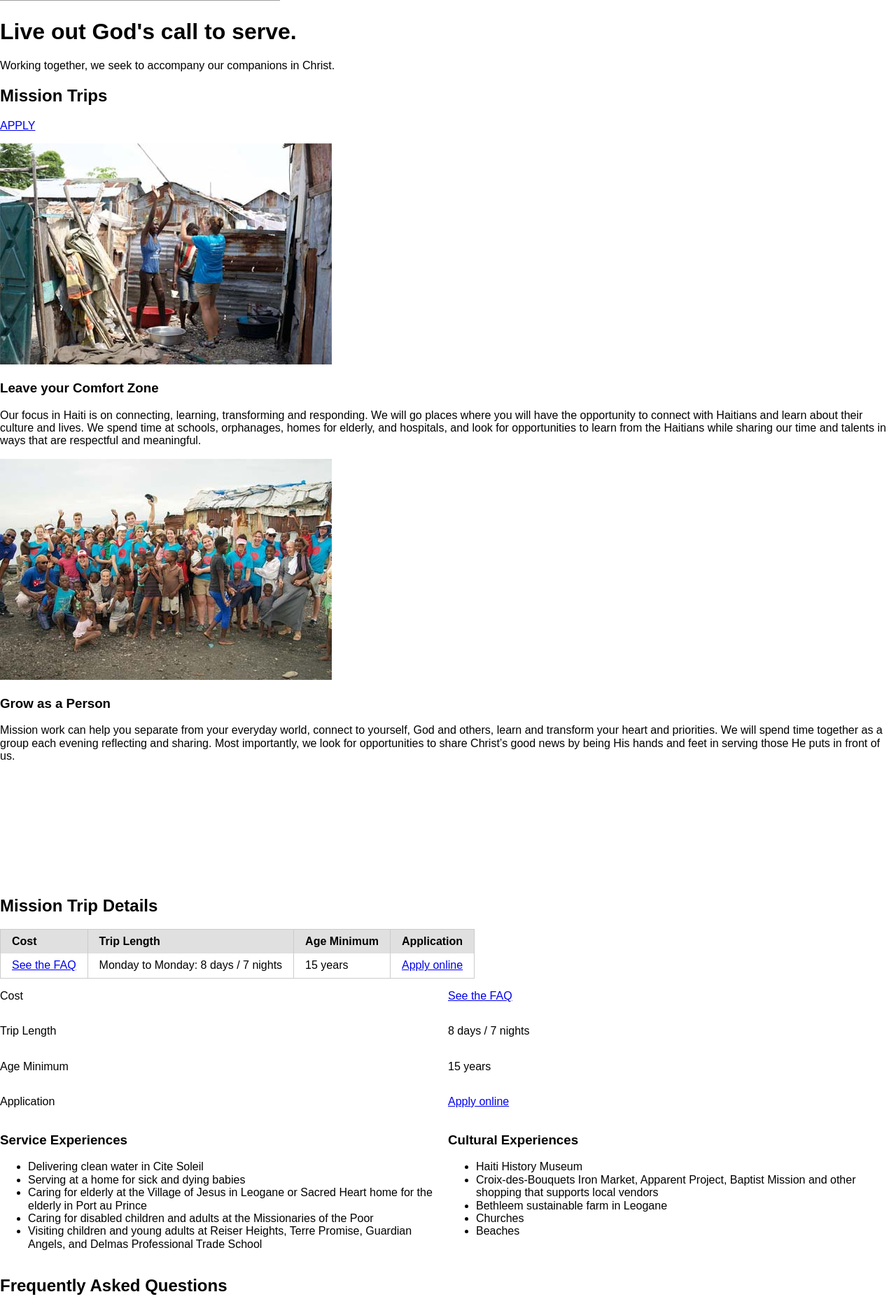
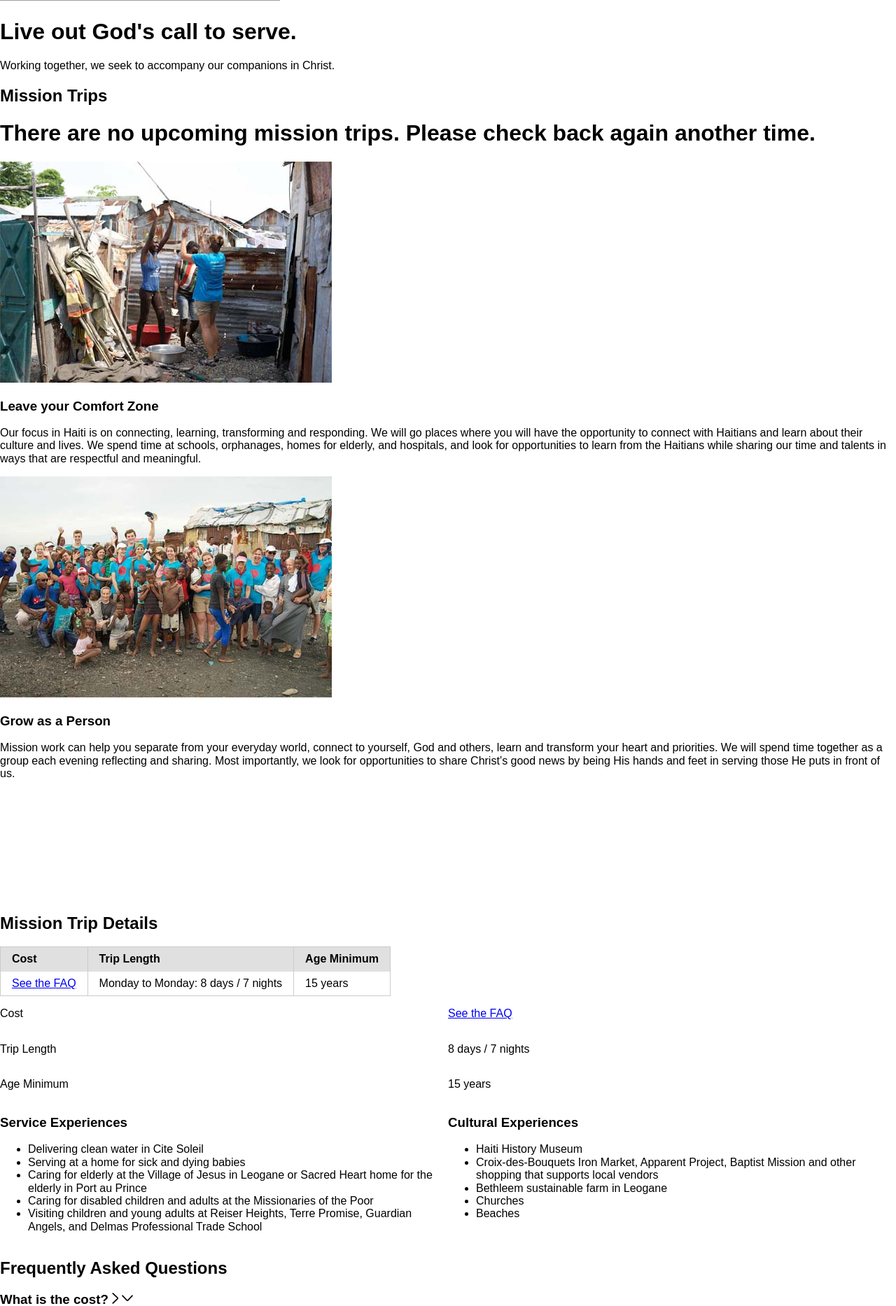
Before and after one commit to AlexKopen/Reiser-Relief, a PHP site: the page made by src/templates/experience/experience.twig in a window 1280 px wide. Shown: the part 299-2166 px from the top of the page at 70% size. Run offline with PHP 8.4, Linux system fonts and the light colour scheme; the template is opened without the code that fills it, so the values that code supplies are empty; some libraries are stand-ins or nearby versions; grey boxes are pictures that could not be loaded.

Commit message:
removed trip dates page

```diff
--- a/src/css/experience.less
+++ b/src/css/experience.less
@@ -155,7 +155,7 @@
 
   #trip-selection {
     table {
-      margin-top: @large-top-margin;
+      margin-bottom: @large-top-margin;
 
       .apply-status {
         padding: 0;
--- a/src/templates/experience/experience.twig
+++ b/src/templates/experience/experience.twig
@@ -19,13 +19,91 @@
                 <h2 class="page-section-header">
                     Mission Trips
                 </h2>
-                <div class="link-block">
-                    <a href="/experience/trip-dates">
-                        <p>
-                            APPLY
-                        </p>
-                    </a>
-                </div>
+
+                <section>
+                    <div id="trip-selection">
+                        <div class="container">
+                            <div class="padding-hold">
+                                {% if Trips is not empty %}
+                                    <table class="pure-table pure-table-striped">
+                                        <thead>
+                                        <tr>
+                                            <th>Trip Date</th>
+                                            <th>Trip Leader</th>
+                                            <th>Trip Status</th>
+                                        </tr>
+                                        </thead>
+
+                                        <tbody>
+                                        {% for CurrentTrip in Trips %}
+                                            <tr>
+                                                <td>{{ CurrentTrip['date'] | date("l, F jS, Y") }}</td>
+                                                <td>{{ CurrentTrip['tripLeader'] }}</td>
+                                                {% if CurrentTrip['status'] == 'Open' %}
+                                                    <td class="apply-status">
+                                                        <a class="plain-link"
+                                                           href="/experience/apply?id={{ CurrentTrip['id'] }}&date={{ CurrentTrip['date'] }}">
+                                                            <div class="apply-container">
+                                                                <p>
+                                                                    Apply
+                                                                </p>
+                                                            </div>
+                                                        </a>
+                                                    </td>
+                                                {% else %}
+                                                    <td class="full-status">Trip is full</td>
+                                                {% endif %}
+                                            </tr>
+                                        {% endfor %}
+                                        </tbody>
+                                    </table>
+
+                                    {% for CurrentTrip in Trips %}
+                                        <div class="small-table-hold">
+                                            <div class="small-table-row odd" id="first">
+                                                <div class="pure-g">\
+                                                    <div class="pure-u-1-2">
+                                                        <div class="left-column"><p>Trip Date</p></div>
+                                                    </div>
+                                                    <div class="pure-u-1-2"><p>{{ CurrentTrip['date'] | date("F jS, Y") }}</p></div>
+                                                </div>
+                                            </div>
+                                            <div class="small-table-row" id="last">
+                                                <div class="pure-g">
+                                                    <div class="pure-u-1-2">
+                                                        <div class="left-column"><p>Trip Status</p></div>
+                                                    </div>
+                                                    <div class="pure-u-1-2">
+                                                        {% if CurrentTrip['status'] == 'Open' %}
+                                                        <a class="plain-link"
+                                                           href="/experience/apply?id={{ CurrentTrip['id'] }}&date={{ CurrentTrip['date'] }}">
+                                                            <p>
+                                                                Apply
+                                                            </p>
+                                                            {% else %}
+                                                                <p class="full-status">Trip is full</p>
+                                                            {% endif %}
+                                                        </a>
+                                                    </div>
+                                                </div>
+                                            </div>
+                                        </div>
+                                    {% endfor %}
+
+                                {% else %}
+
+                                    <div id="page-info">
+                                        <h1 id="page-info-heading">
+                                            There are no upcoming mission trips. Please check back again another time.
+                                        </h1>
+                                    </div>
+
+                                {% endif %}
+                            </div>
+                        </div>
+                    </div>
+                </section>
+
                 <div id="first" class="page-sub-section">
                     <img class="left-aligned" src="/resources/images/experience/trip-1.jpg"
                          alt="Mission trip">
@@ -77,7 +155,6 @@
                             <th>Cost</th>
                             <th>Trip Length</th>
                             <th>Age Minimum</th>
-                            <th>Application</th>
                         </tr>
                         </thead>
 
@@ -86,7 +163,6 @@
                             <td><a href="/experience#faq" class="plain-link">See the FAQ</a></td>
                             <td>Monday to Monday: 8 days / 7 nights</td>
                             <td>15 years</td>
-                            <td><a href="/experience/trip-dates" class="plain-link">Apply online</a></td>
                         </tr>
                         </tbody>
                     </table>
@@ -114,15 +190,6 @@
                                     <div class="left-column"><p>Age Minimum</p></div>
                                 </div>
                                 <div class="pure-u-1-2"><p>15 years</p></div>
-                            </div>
-                        </div>
-                        <div class="small-table-row" id="last">
-                            <div class="pure-g">
-                                <div class="pure-u-1-2">
-                                    <div class="left-column"><p>Application</p></div>
-                                </div>
-                                <div class="pure-u-1-2"><p><a href="/experience/trip-dates" class="plain-link">Apply
-                                            online</a></p></div>
                             </div>
                         </div>
                     </div>
```
Also changed, not shown: src/php/index.php (+3 -10 lines), src/templates/experience/trip-dates.twig (deleted, +0 -87 lines).
